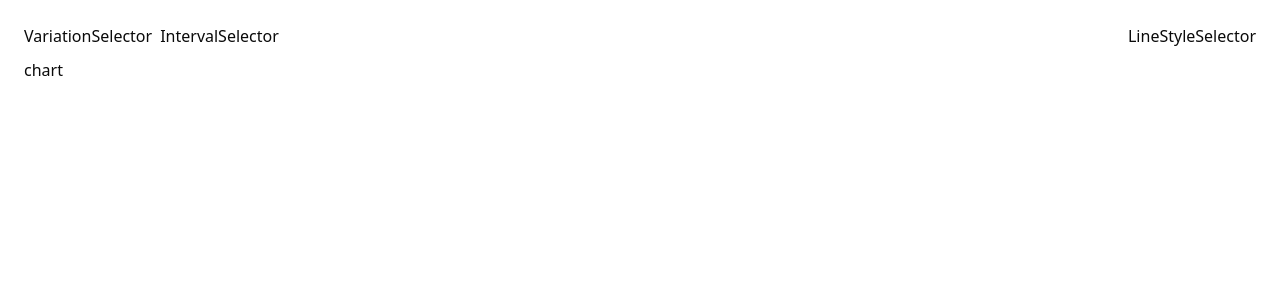
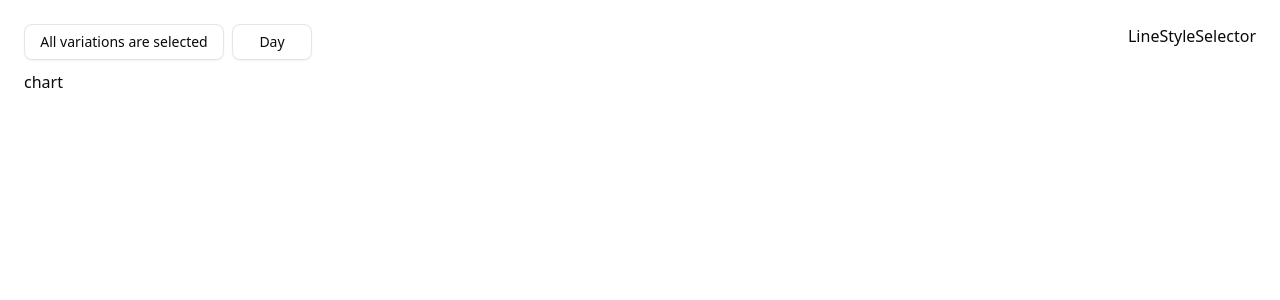
Before and after one commit to egoloprum/kameleoon-test-task, a React (Vite) app: page / in a window 1280 px wide. Shown: the top 300 px of the page. Built offline with nearby package versions, Linux system fonts and the light colour scheme.

Commit message:
features: interval selector and variations selector

```diff
--- a/src/features/intervalSelector/IntervalSelector.tsx
+++ b/src/features/intervalSelector/IntervalSelector.tsx
@@ -1,3 +1,43 @@
+import { Button } from '@/shared/components/ui/button'
+import { Popover, PopoverContent, PopoverTrigger } from '@/shared/components/ui/popover'
+import { Toggle } from '@/shared/components/ui/toggle'
+import { Square, SquareCheck } from 'lucide-react'
+import { useState } from 'react'
+
 export const IntervalSelector = ({}) => {
-  return <div>IntervalSelector</div>
+  const [selectInterval, setSelectInterval] = useState<'Day' | 'Week'>('Day')
+  const [isPopoverOpen, setIsPopoverOpen] = useState(false)
+
+  const handleIntervalSelect = (interval: 'Day' | 'Week') => {
+    setSelectInterval(interval)
+    setIsPopoverOpen(false) // Close popover on select
+  }
+
+  return (
+    <Popover open={isPopoverOpen} onOpenChange={setIsPopoverOpen}>
+      <PopoverTrigger asChild className="w-20">
+        <Button variant="outline">{selectInterval}</Button>
+      </PopoverTrigger>
+      <PopoverContent className="w-fit flex flex-col">
+        <Toggle
+          pressed={selectInterval === 'Day'}
+          onPressedChange={() => handleIntervalSelect('Day')}
+          aria-label="Interval day"
+          className="data-[state=on]:bg-transparent data-[state=on]:text-foreground justify-start gap-2"
+        >
+          {selectInterval === 'Day' ? <SquareCheck /> : <Square />}
+          Day
+        </Toggle>
+        <Toggle
+          pressed={selectInterval === 'Week'}
+          onPressedChange={() => handleIntervalSelect('Week')}
+          aria-label="Interval week"
+          className="data-[state=on]:bg-transparent data-[state=on]:text-foreground justify-start gap-2"
+        >
+          {selectInterval === 'Week' ? <SquareCheck /> : <Square />}
+          Week
+        </Toggle>
+      </PopoverContent>
+    </Popover>
+  )
 }
--- a/src/features/variationSelector/VariationSelector.tsx
+++ b/src/features/variationSelector/VariationSelector.tsx
@@ -1,7 +1,82 @@
-// export const VariationSelector = ({}) => {
-// return <div></div>
-// }
+import { Button } from '@/shared/components/ui/button'
+import { Popover, PopoverContent, PopoverTrigger } from '@/shared/components/ui/popover'
+import { ToggleGroup, ToggleGroupItem } from '@/shared/components/ui/toggle-group'
+import { Square, SquareCheck } from 'lucide-react'
+import { useState } from 'react'
 
 export const VariationSelector = ({}) => {
-  return <div>VariationSelector</div>
+  const [isPopoverOpen, setIsPopoverOpen] = useState(false)
+  const [selectedVariations, setSelectedVariations] = useState<string[]>([
+    'Original',
+    'Variation A',
+    'Variation B',
+    'Variation C',
+  ])
+
+  const variations = [
+    {
+      id: 1,
+      value: 'Original',
+    },
+    {
+      id: 2,
+      value: 'Variation A',
+    },
+    {
+      id: 3,
+      value: 'Variation B',
+    },
+    {
+      id: 4,
+      value: 'Variation C',
+    },
+  ]
+
+  const handleVariationChange = (values: string[]) => {
+    // Ensure at least one variation is always selected
+    if (values.length > 0) {
+      setSelectedVariations(values)
+    }
+  }
+
+  const getTriggerText = () => {
+    if (selectedVariations.length === 1) {
+      return selectedVariations[0]
+    } else if (selectedVariations.length === variations.length) {
+      return 'All variations are selected'
+    } else {
+      return `${selectedVariations.length} variations selected`
+    }
+  }
+
+  return (
+    <Popover open={isPopoverOpen} onOpenChange={setIsPopoverOpen}>
+      <PopoverTrigger asChild className="w-50">
+        <Button variant="outline">{getTriggerText()}</Button>
+      </PopoverTrigger>
+      <PopoverContent className="w-fit">
+        <ToggleGroup
+          type="multiple"
+          variant="outline"
+          spacing={2}
+          size="sm"
+          className="flex flex-col"
+          value={selectedVariations}
+          onValueChange={handleVariationChange}
+        >
+          {variations.map(variation => (
+            <ToggleGroupItem
+              key={variation.id}
+              value={variation.value}
+              aria-label={`Select ${variation.value}`}
+              className="data-[state=on]:bg-transparent data-[state=on]:text-foreground w-full justify-start gap-2"
+            >
+              {selectedVariations.includes(variation.value) ? <SquareCheck /> : <Square />}
+              {variation.value}
+            </ToggleGroupItem>
+          ))}
+        </ToggleGroup>
+      </PopoverContent>
+    </Popover>
+  )
 }
```
